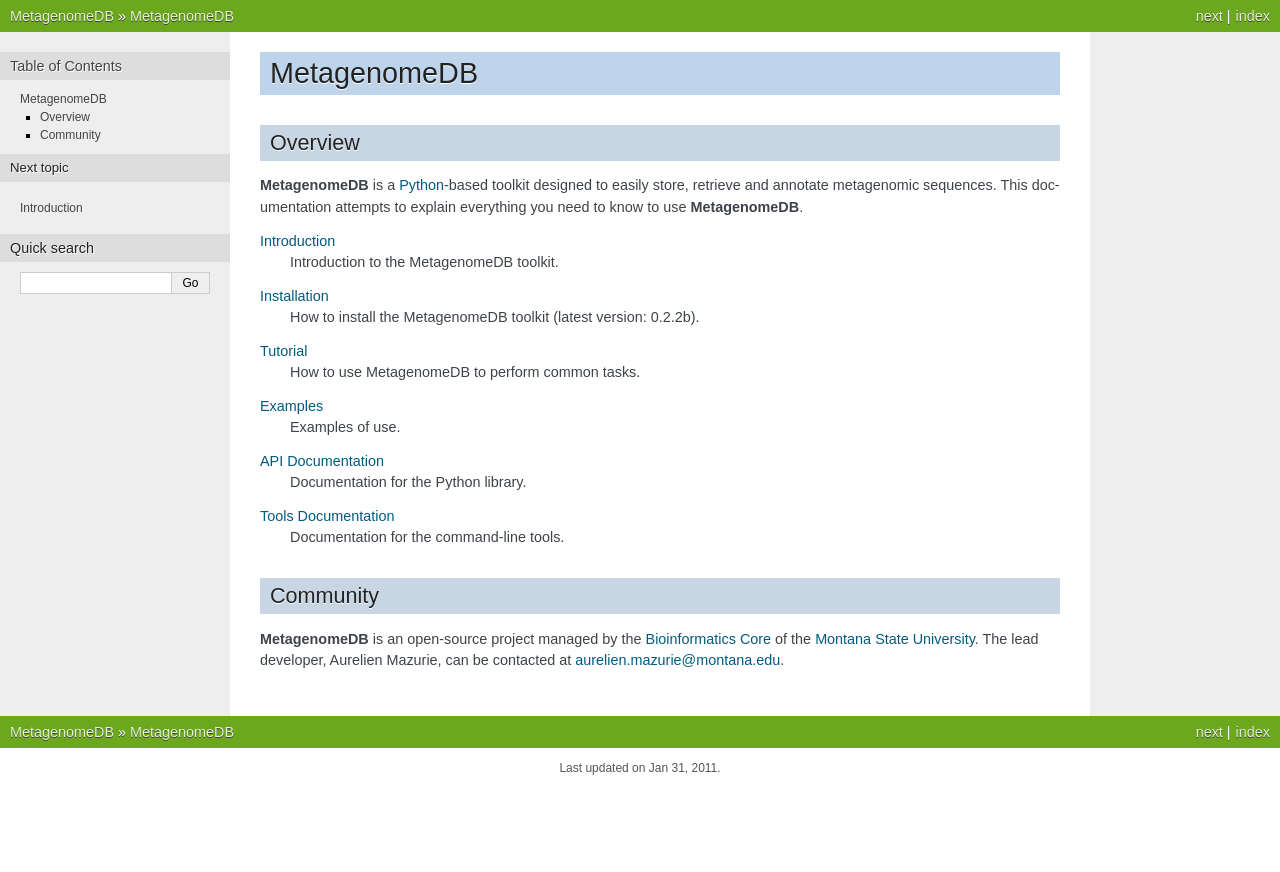
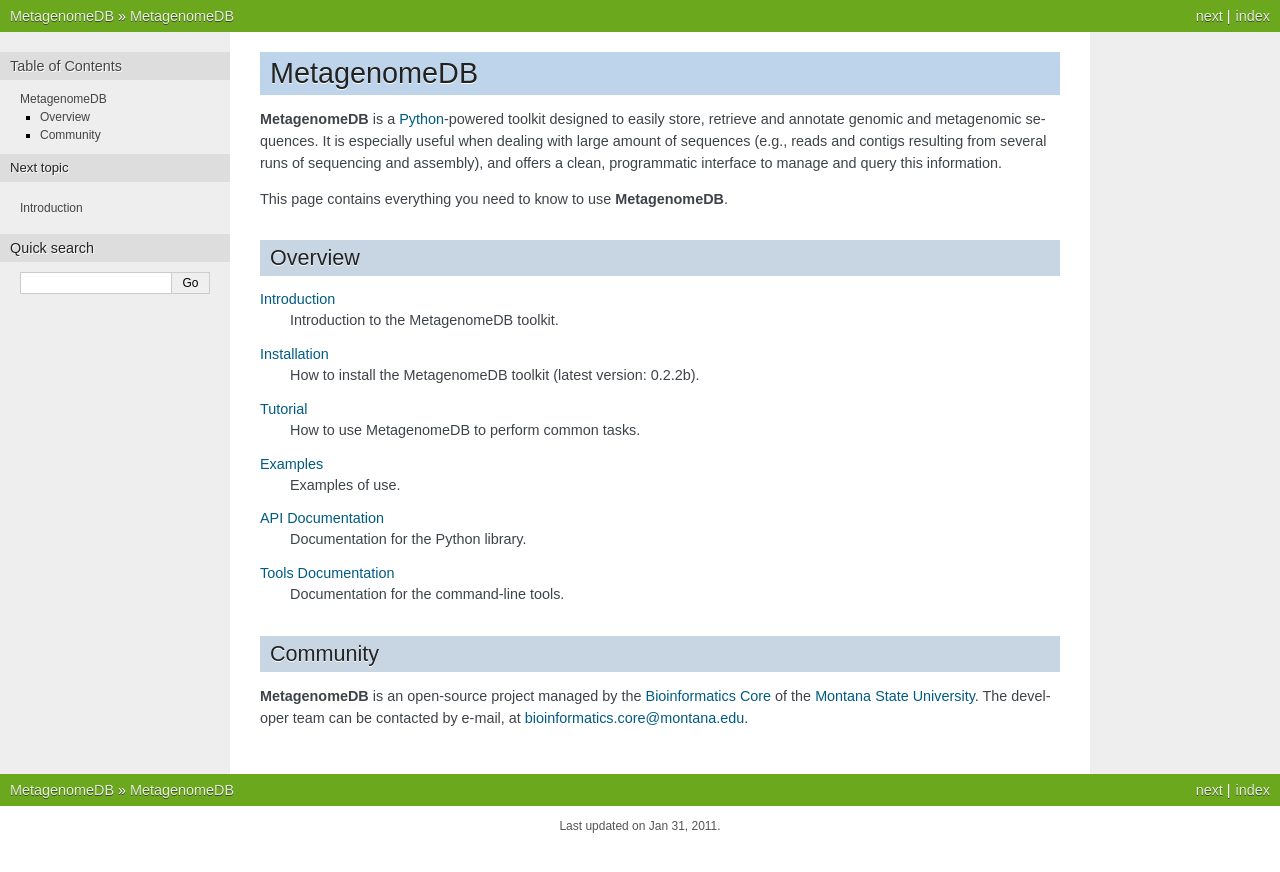
Before and after one commit to piandpower/MetagenomeDB, a Sphinx documentation site: the page built from doc/index.rst, in a window 1280 px wide. Shown: the top 872 px of the page. Built offline with Sphinx 7.4.7, drawn with Linux system fonts in a browser that asks for light colours.

Commit message:
Slight changes in the documentation root page (e-mail contact, welcome message)

```diff
--- a/doc/index.rst
+++ b/doc/index.rst
@@ -1,9 +1,12 @@
 MetagenomeDB
 ============
 
+**MetagenomeDB** is a Python_-powered toolkit designed to easily store, retrieve and annotate genomic and metagenomic sequences. It is especially useful when dealing with large amount of sequences (e.g., reads and contigs resulting from several runs of sequencing and assembly), and offers a clean, programmatic interface to manage and query this information.
+
+This page contains everything you need to know to use **MetagenomeDB**.
+
 Overview
 --------
-**MetagenomeDB** is a Python_-based toolkit designed to easily store, retrieve and annotate metagenomic sequences. This documentation attempts to explain everything you need to know to use **MetagenomeDB**.
 
 :doc:`introduction`
 	Introduction to the MetagenomeDB toolkit.
@@ -39,4 +42,4 @@
 Community
 ---------
 
-**MetagenomeDB** is an open-source project managed by the `Bioinformatics Core <http://cores.montana.edu/bioinformatics/>`_ of the `Montana State University <http://www.montana.edu/>`_. The lead developer, Aurelien Mazurie, can be contacted at aurelien.mazurie@montana.edu.
+**MetagenomeDB** is an open-source project managed by the `Bioinformatics Core <http://cores.montana.edu/bioinformatics/>`_ of the `Montana State University <http://www.montana.edu/>`_. The developer team can be contacted by e-mail, at bioinformatics.core@montana.edu.
```
